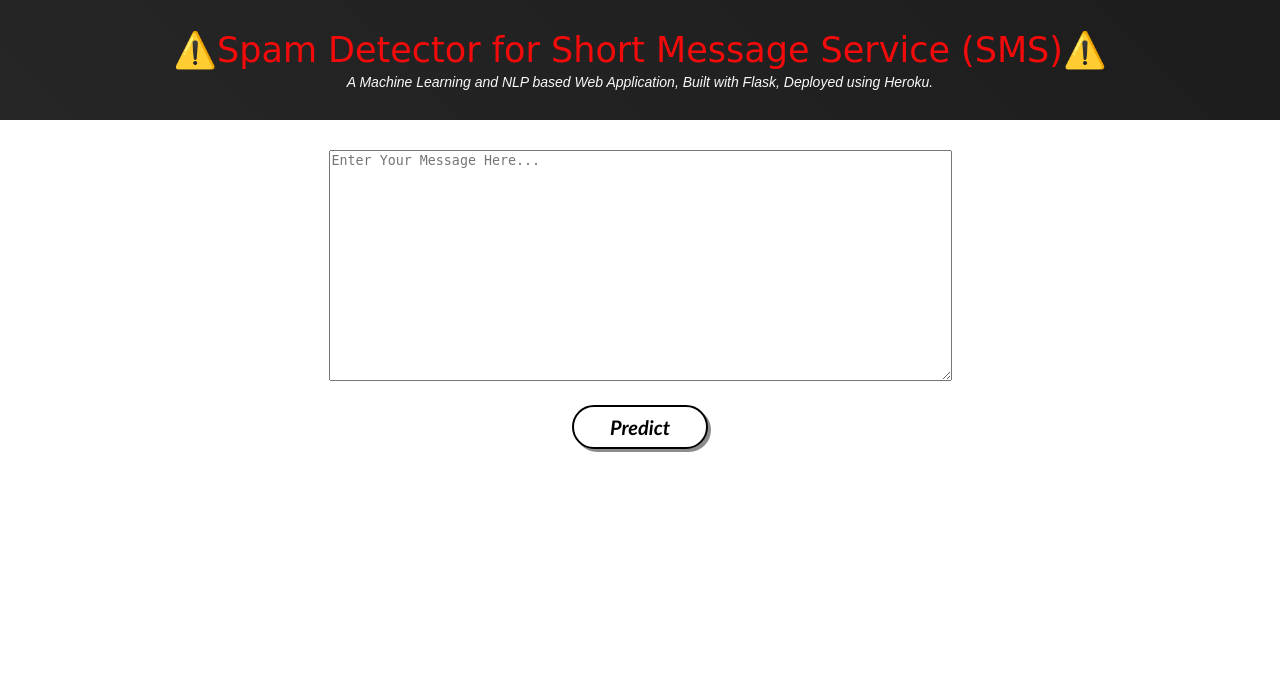
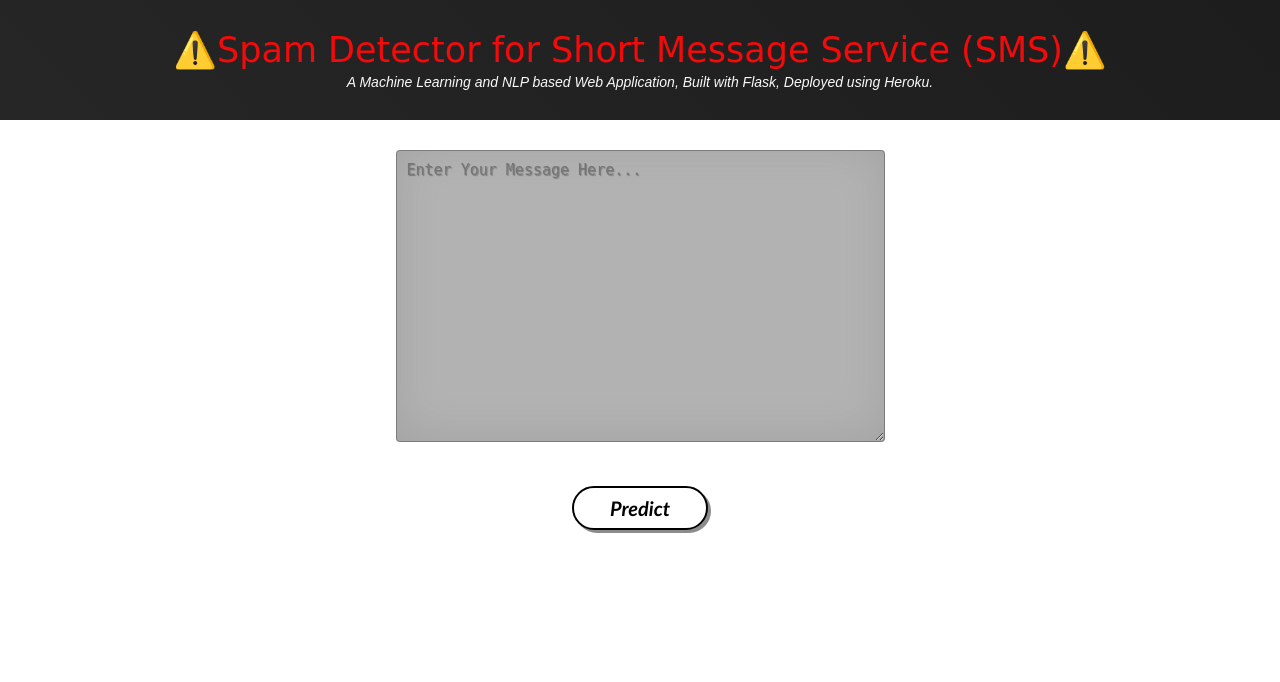
Before and after one commit to asthasharma98/SMS-Spam-Classifier-Deployment, a Flask app: page / in a window 1280 px wide. Shown: the top 682 px of the page. Run offline with Flask 2, Linux system fonts and the light colour scheme; parts of the project's set-up code (start-up, migrations or seed data) failed here and were passed over; some libraries are stand-ins or nearby versions.

Commit message:
Added new features

```diff
--- a/static/style.css
+++ b/static/style.css
@@ -55,10 +55,10 @@ body{
 	flex: 1 0 auto;
 }
 
-.message-box{
+.form-control{
 
-    margin-bottom: 20px;
-    /*background: rgba(0,0,0,0.3);
+    margin-bottom: 40px;
+    background: rgba(0,0,0,0.3);
 	border: none;
 	outline: none;
 	padding: 10px;
@@ -67,7 +67,7 @@ body{
 	text-shadow: 1px 1px 1px rgba(0,0,0,0.3);
 	border: 1px solid rgba(0,0,0,0.3);
 	border-radius: 4px;
-	box-shadow: inset 0 -5px 45px rgba(100,100,100,0.2), 0 1px 1px rgba(255,255,255,0.2);*/
+	box-shadow: inset 0 -5px 45px rgba(100,100,100,0.2), 0 1px 1px rgba(255,255,255,0.2);
 
 }
 
--- a/templates/main.html
+++ b/templates/main.html
@@ -23,7 +23,7 @@
         <!-- Text Area -->
     	<div class="ml-container">
     		<form action="{{ url_for('predict') }}" method="POST">
-        		<textarea class='message-box' name="message" rows="15" cols="75" placeholder="Enter Your Message Here..."></textarea><br/>
+        		<textarea class="form-control" name="message" rows=15 cols=50 placeholder="Enter Your Message Here..."></textarea><br/>
         		<input type="submit" class="my-cta-button" value="Predict">
         	</form>
     	</div>
```
